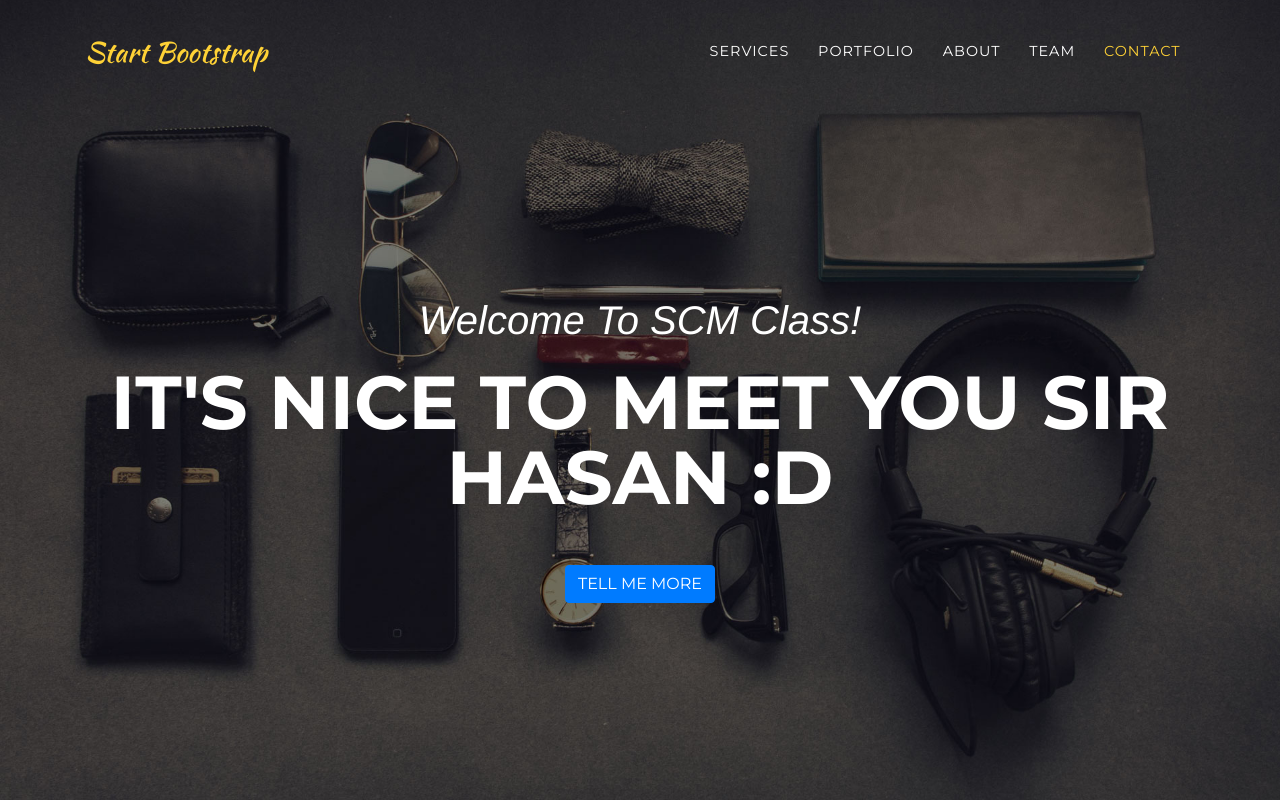
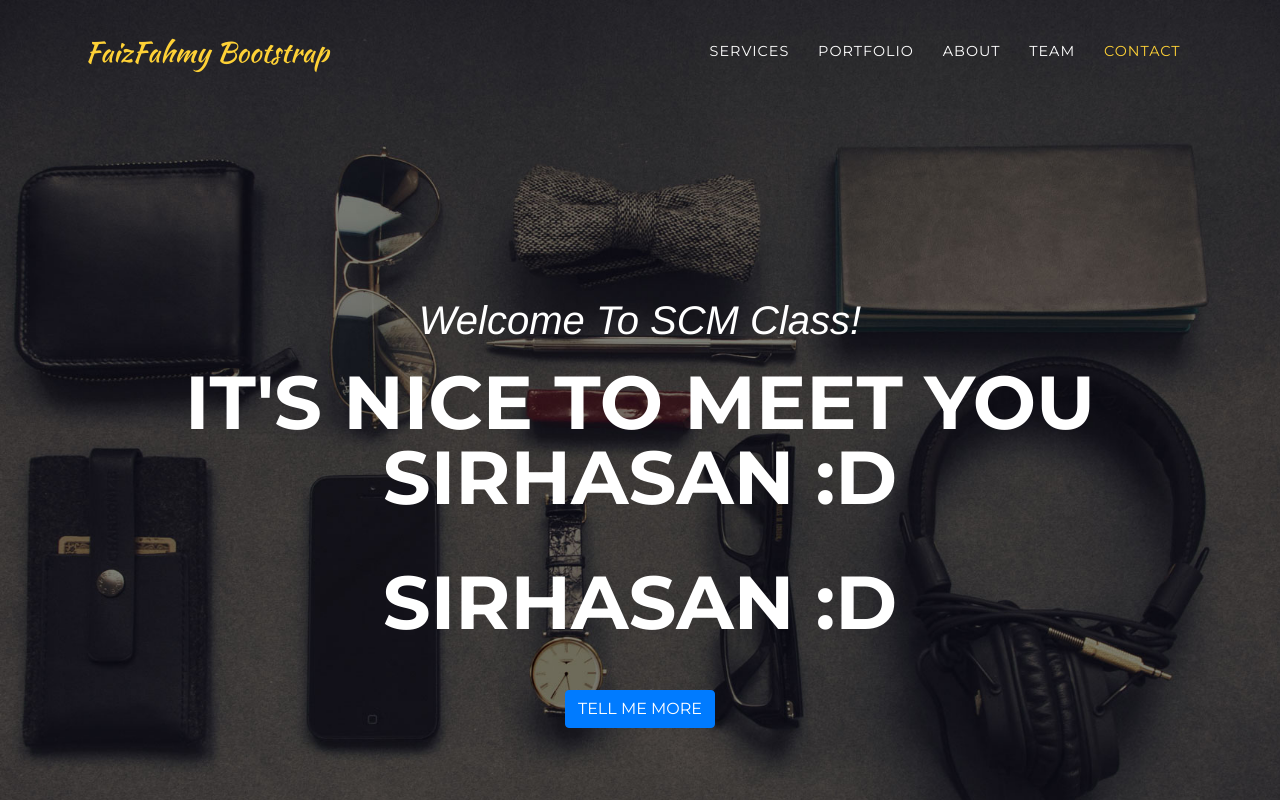
Before and after one commit to faizfahmy/faizfahmy.github.io, a website with bundled scripts: page index.html in a window 1280 px wide. Shown: the top 800 px of the page. Built offline with nearby package versions, Linux system fonts and the light colour scheme; a web font is replaced by a local one.

Commit message:
Update index.html

```diff
--- a/index.html
+++ b/index.html
@@ -30,7 +30,7 @@
     <!-- Navigation -->
     <nav class="navbar navbar-expand-lg navbar-dark fixed-top" id="mainNav">
       <div class="container">
-        <a class="navbar-brand js-scroll-trigger" href="#page-top">Start Bootstrap</a>
+        <a class="navbar-brand js-scroll-trigger" href="#page-top">FaizFahmy Bootstrap</a>
         <button class="navbar-toggler navbar-toggler-right" type="button" data-toggle="collapse" data-target="#navbarResponsive" aria-controls="navbarResponsive" aria-expanded="false" aria-label="Toggle navigation">
           Menu
           <i class="fa fa-bars"></i>
@@ -62,7 +62,8 @@
       <div class="container">
         <div class="intro-text">
           <div class="intro-lead-in">Welcome To SCM Class!</div>
-          <div class="intro-heading text-uppercase">It's Nice To Meet You Sir Hasan :D</div>
+          <div class="intro-heading text-uppercase">It's Nice To Meet You SirHasan :D</div>
+          <div class="intro-heading text-uppercase">SirHasan :D</div>
           <a class="btn btn-primary btn-xl text-uppercase js-scroll-trigger" href="#services">Tell Me More</a>
         </div>
       </div>
```
